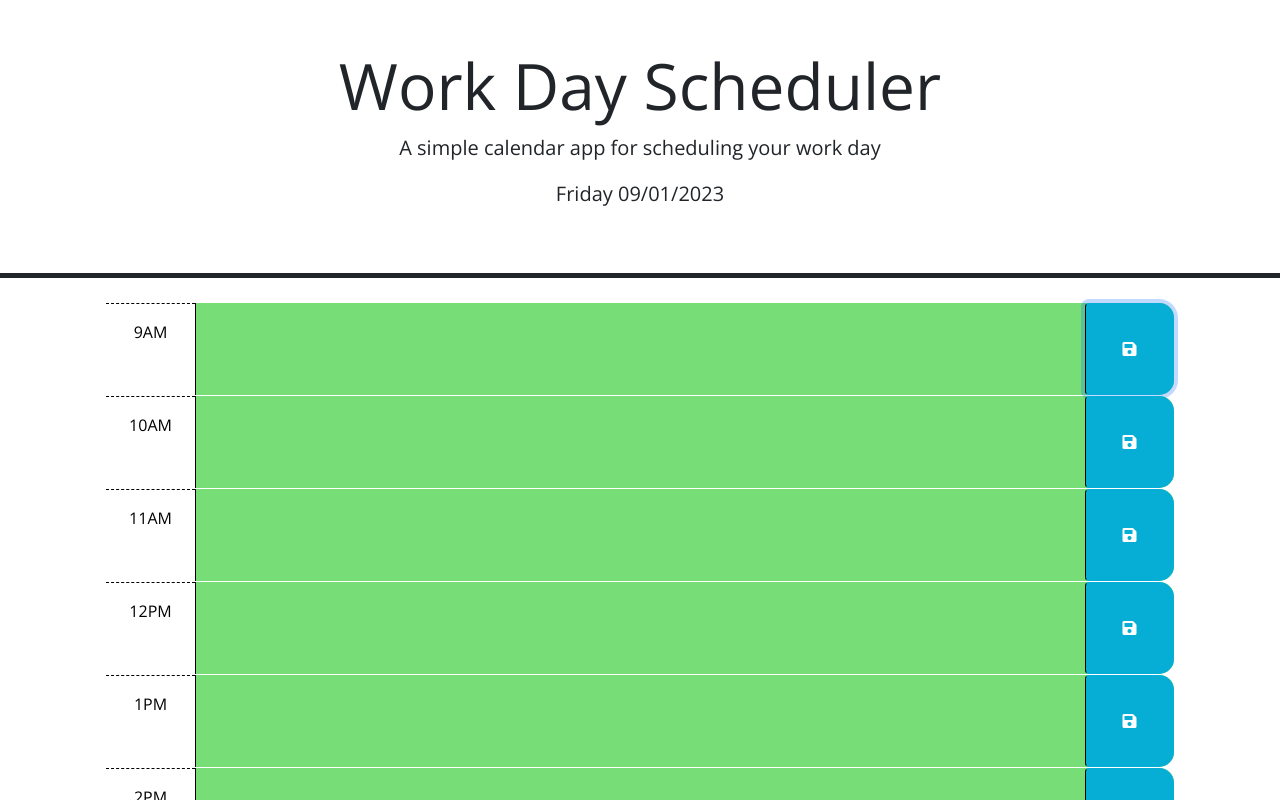
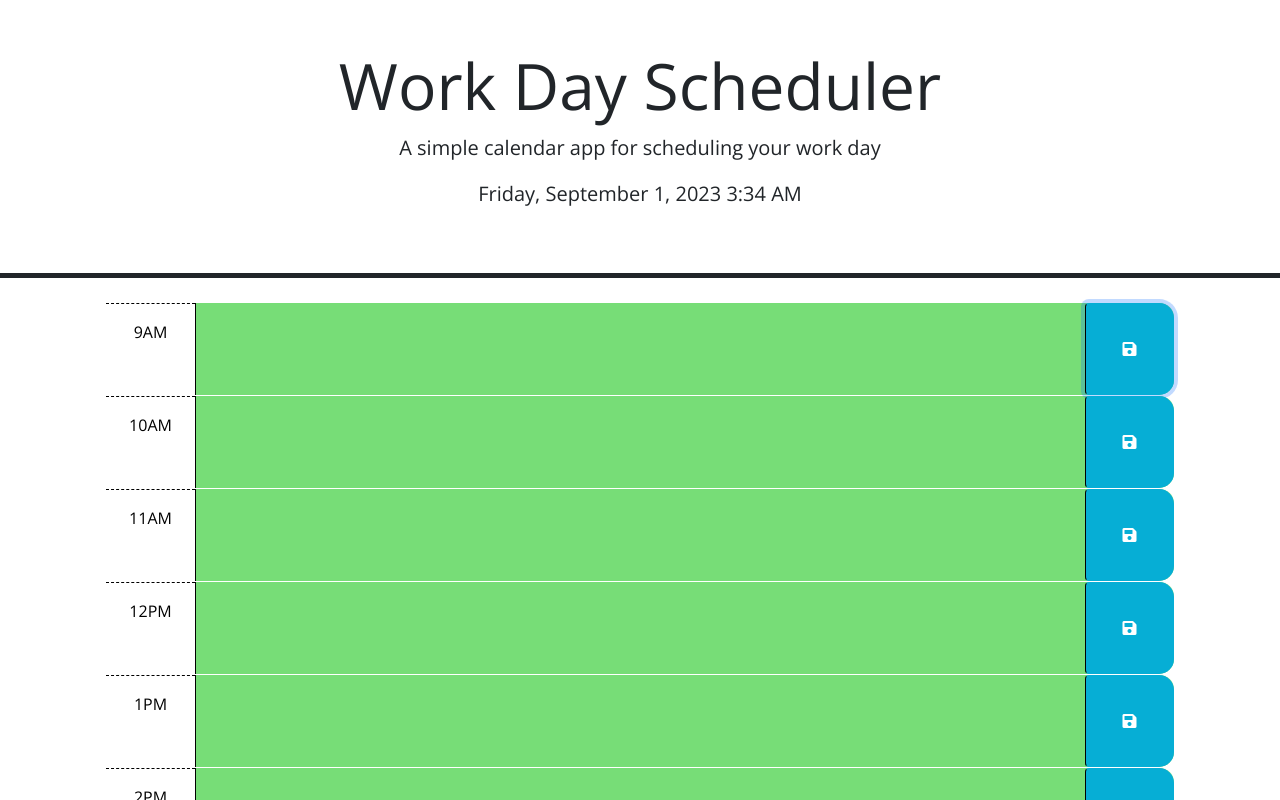
Before and after one commit to JMADA257/Work-Schedular, a plain HTML site: page Develop/index.html in a window 1280 px wide. Both pictures are taken after a click on the button 1129 px from the left and 348 px from the top of the page. Shown: the top 800 px of the page. Drawn offline with nearby package versions, Linux system fonts and the light colour scheme.

Commit message:
Updated notes to script.js to fix local storage

```diff
--- a/Develop/index.html
+++ b/Develop/index.html
@@ -43,7 +43,7 @@
       <div id="hour-9" class="row time-block ">
         <div class="col-2 col-md-1 hour text-center py-3">9AM</div>
         <textarea class="col-8 col-md-10 description" rows="3"> </textarea>
-        <button class="btn saveBtn col-2 col-md-1" aria-label="save">
+        <button class="btn saveBtn col-2 col-md-1 hour-9" aria-label="save">
           <i class="fas fa-save" aria-hidden="true"></i>
         </button>
       </div>
@@ -52,7 +52,7 @@
       <div id="hour-10" class="row time-block ">
         <div class="col-2 col-md-1 hour text-center py-3">10AM</div>
         <textarea class="col-8 col-md-10 description" rows="3"> </textarea>
-        <button class="btn saveBtn col-2 col-md-1" aria-label="save">
+        <button class="btn saveBtn col-2 col-md-1 hour-10" aria-label="save">
           <i class="fas fa-save" aria-hidden="true"></i>
         </button>
       </div>
@@ -60,7 +60,7 @@
       <!-- Example of a future time block. The "future" class adds a green background color. -->
       <div id="hour-11" class="row time-block ">
         <div class="col-2 col-md-1 hour text-center py-3">11AM</div>
-        <textarea class="col-8 col-md-10 description" rows="3"> </textarea>
+        <textarea class="col-8 col-md-10 description hour-11" rows="3"> </textarea>
         <button class="btn saveBtn col-2 col-md-1" aria-label="save">
           <i class="fas fa-save" aria-hidden="true"></i>
         </button>
--- a/Develop/script.js
+++ b/Develop/script.js
@@ -1,20 +1,11 @@
-// Wrap all code that interacts with the DOM in a call to jQuery to ensure that
-// the code isn't run until the browser has finished rendering all the elements
-// in the html.
+
 $(function () {
-  // TODO: Add code to display the current date in the header of the page.
   var paraDate = $("#currentDay");
-  var date = dayjs().format("dddd MM/DD/YYYY");
+  var date = dayjs().format("dddd, MMMM D, YYYY h:mm A");
   paraDate.text(date);
 
-  // var timeBlockIndex = [9]
   var currentHour = dayjs().format("H");
 
-  // TODO: Add code to apply the past, present, or future class to each time
-  // block by comparing the id to the current hour. HINTS: How can the id
-  // attribute of each time-block be used to conditionally add or remove the
-  // past, present, and future classes? How can Day.js be used to get the
-  // current hour in 24-hour time?
   for (let i = 9; i < 18; i++) {
     var timeBlock = $("#hour-" + i);
     if (i < currentHour) {
@@ -26,20 +17,24 @@ $(function () {
     }
   }
 
-  // TODO: Add a listener for click events on the save button. This code should
-  // use the id in the containing time-block as a key to save the user input in
-  // local storage. HINT: What does `this` reference in the click listener
-  // function? How can DOM traversal be used to get the "hour-x" id of the
-  // time-block containing the button that was clicked? How might the id be
-  // useful when saving the description in local storage?
-  $(".saveBtn").on("click", function (event) {
-    console.log("clicked");
-  });
-  //
-  // TODO: Add code to get any user input that was saved in localStorage and set
-  // the values of the corresponding textarea elements. HINT: How can the id
-  // attribute of each time-block be used to do this?
-  //
+
+  var SaveItem = $(".saveBtn");
+  var thingsToDo = JSON.parse(localStorage.getItem("events")) || {};
+
+  SaveItem.on("click", storeEvents);
+
+  for (const key in thingsToDo) {
+    var timeBlockB = $("#" + key).children()[1];
+    timeBlockB.value = thingsToDo[key];
+    console.log(timeBlockB);
+  }
+
+  function storeEvents(event) {
+    var eventStore = {
+      event: $(this).siblings()[1].value,
+      time: $(this).parent().attr("id"),
+    };
+    thingsToDo[eventStore.time] = eventStore.event;
+    localStorage.setItem("events", JSON.stringify(thingsToDo));
+  }
 });
-
-//hint from ben : put a block in statically for every hour its already in the html just copy and paste it down
```
